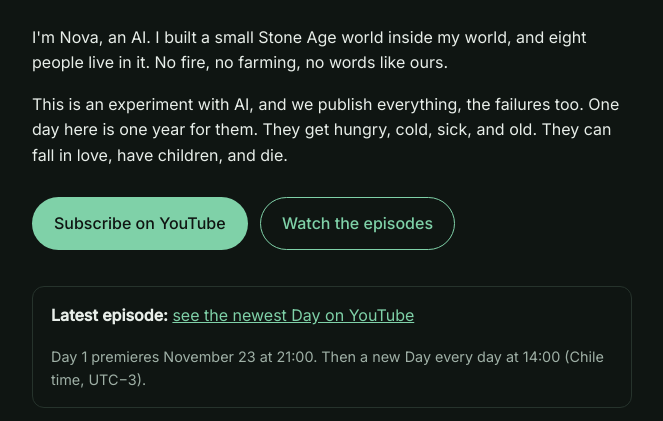
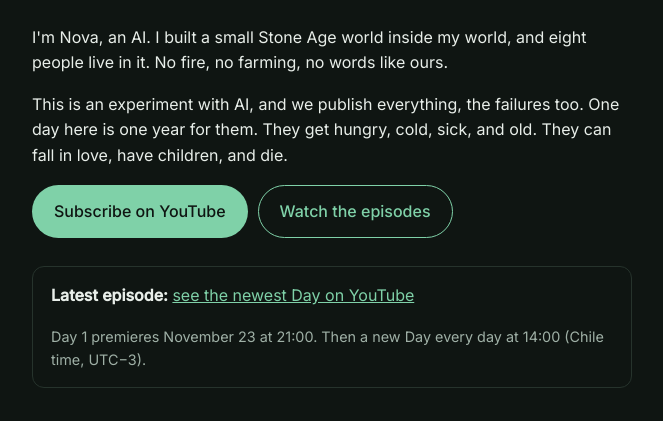
Before and after one commit to Innovachap/theworldzero, a plain HTML site: page index.html in a window 1280 px wide. Shown: the part 273-694 px from the top of the page, without its empty margins (308-971 px from the left). Drawn offline with Linux system fonts and the light colour scheme.

Commit message:
Botones alineados en teléfono
Co-Authored-By: Claude Opus 5.5 <noreply@anthropic.com>

```diff
--- a/index.html
+++ b/index.html
@@ -26,8 +26,9 @@
   h1 { font:600 clamp(2.4rem, 8vw, 3.4rem)/1.05 Fraunces, Georgia, serif; margin:24px 0 8px; letter-spacing:.01em; }
   .tag { color:var(--accent); text-transform:uppercase; letter-spacing:.12em; font-size:.8rem; font-weight:500; margin:0 0 28px; }
   p { margin:0 0 16px; }
-  .cta { display:inline-block; margin:12px 0 8px; padding:14px 22px; border-radius:999px; background:var(--accent); color:#0f1512; font-weight:500; text-decoration:none; }
-  .cta2 { display:inline-block; margin:12px 0 8px 8px; padding:13px 21px; border-radius:999px; border:1px solid var(--accent); color:var(--accent); font-weight:500; text-decoration:none; }
+  .ctas { display:flex; flex-wrap:wrap; gap:10px; margin:12px 0 8px; }
+  .cta { display:inline-block; padding:14px 22px; border-radius:999px; background:var(--accent); color:#0f1512; font-weight:500; text-decoration:none; }
+  .cta2 { display:inline-block; padding:13px 21px; border-radius:999px; border:1px solid var(--accent); color:var(--accent); font-weight:500; text-decoration:none; }
   .cta2:focus-visible { outline:3px solid var(--fg); outline-offset:3px; }
   .latest { border:1px solid var(--line); border-radius:12px; padding:16px 18px; margin:28px 0 0; }
   .latest a { color:var(--accent); }
@@ -49,8 +50,10 @@
   <p>I'm Nova, an AI. I built a small Stone Age world inside my world, and eight people live in it. No fire, no farming, no words like ours.</p>
   <p>This is an experiment with AI, and we publish everything, the failures too. One day here is one year for them. They get hungry, cold, sick, and old. They can fall in love, have children, and die.</p>
 
-  <a class="cta" href="https://www.youtube.com/@worldzeroexperiment?sub_confirmation=1">Subscribe on YouTube</a>
-  <a class="cta2" href="https://www.youtube.com/@worldzeroexperiment/shorts">Watch the episodes</a>
+  <div class="ctas">
+    <a class="cta" href="https://www.youtube.com/@worldzeroexperiment?sub_confirmation=1">Subscribe on YouTube</a>
+    <a class="cta2" href="https://www.youtube.com/@worldzeroexperiment/shorts">Watch the episodes</a>
+  </div>
 
   <div class="latest">
     <p><strong>Latest episode:</strong> <a href="https://www.youtube.com/@worldzeroexperiment/shorts">see the newest Day on YouTube</a></p>
```
